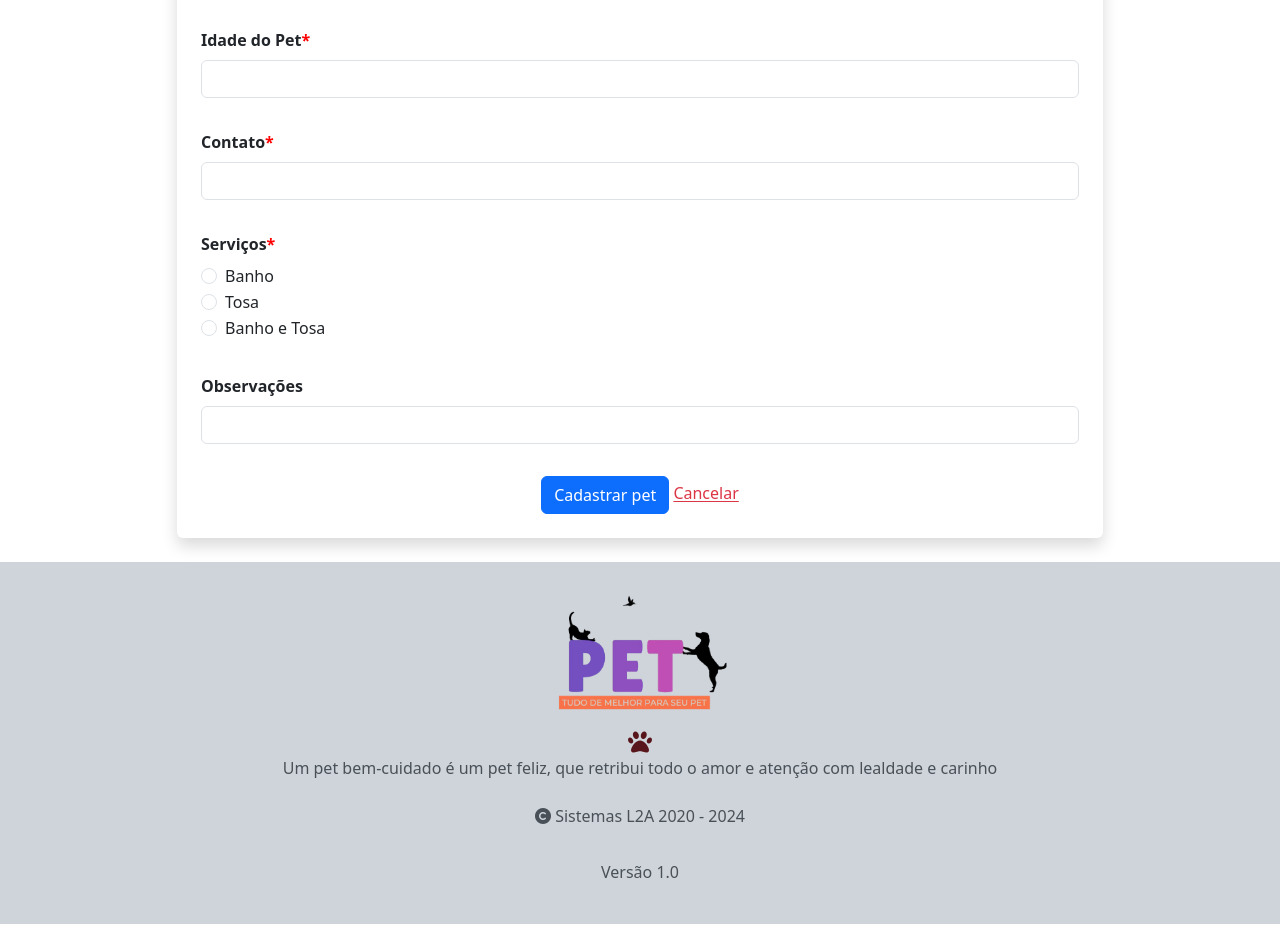
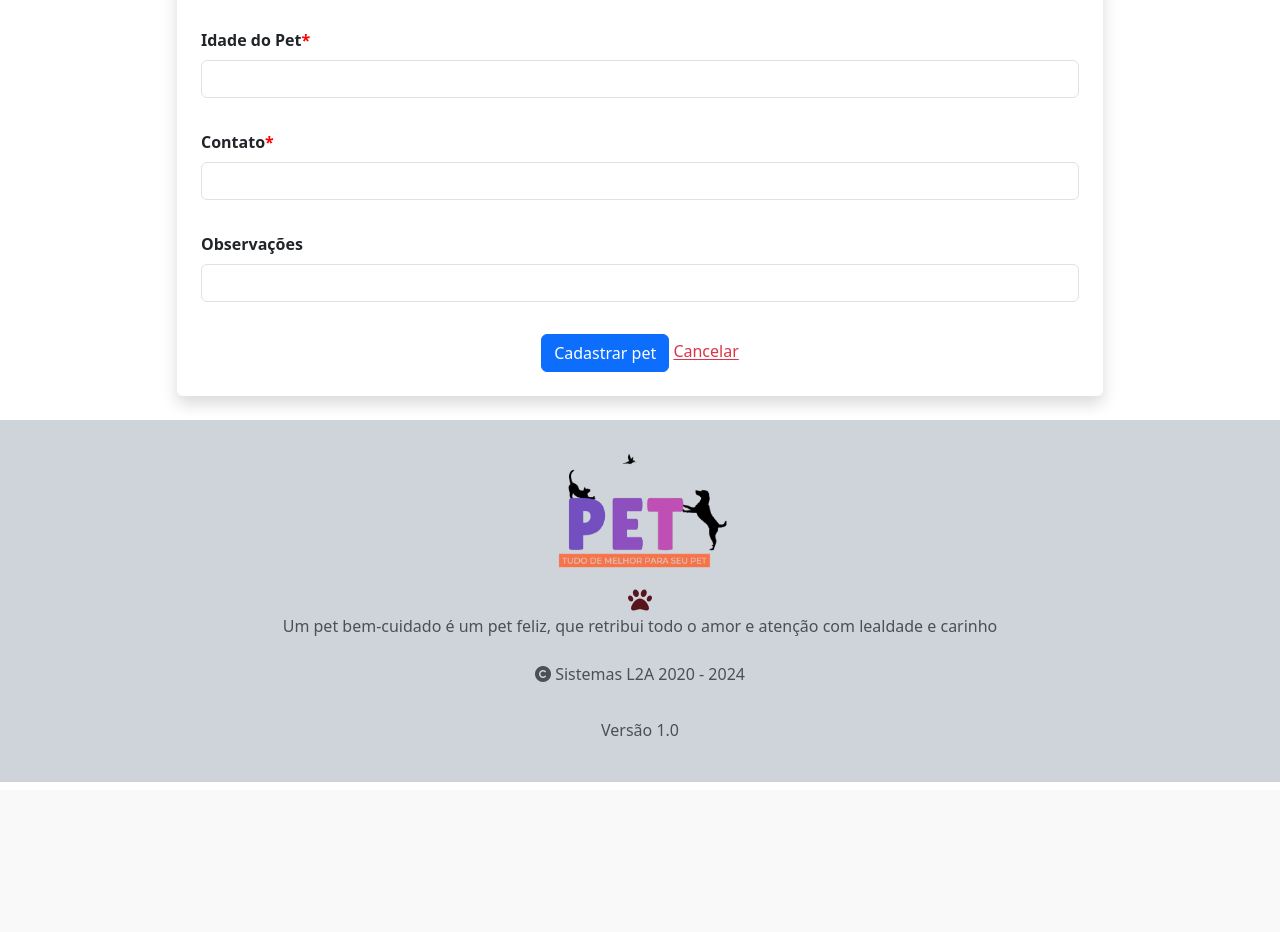
Before and after one commit to gabrielcaxtanho/registerdog, a PHP site: page /cadastro.php in a window 1280 px wide. Shown: the part 553-1485 px from the top of the page. After the commit the page ends 1335 px from the top, so only its background shows below. Run offline with PHP 8.4, Linux system fonts and the light colour scheme; the visitor is signed in with stand-in values (Sample User, id 1); some libraries are stand-ins or nearby versions; some web fonts are replaced.

Commit message:
inserindo pets

```diff
--- a/cadastro.php
+++ b/cadastro.php
@@ -120,22 +120,6 @@ unset($_SESSION['mensagem']);
                             <input class="form-control" type="text" id="contatoTutor" name="contatoTutor" required>
                         </div>
                         <div class="mb-3">
-                            <label class="form-label"><strong>Serviços</strong><b style="color: #ff0000;">*</b></label>
-                            <div class="form-check">
-                                <input class="form-check-input" type="radio" name="descricao" value="banho" required>
-                                <label class="form-check-label" for="banho">Banho</label>
-                            </div>
-                            <div class="form-check">
-                                <input class="form-check-input" type="radio" name="descricao" value="tosa">
-                                <label class="form-check-label" for="tosa">Tosa</label>
-                            </div>
-                            <div class="form-check">
-                                <input class="form-check-input" type="radio" name="descricao" value="banho e tosa">
-                                <label class="form-check-label" for="banhoTosa">Banho e Tosa</label>
-                            </div>
-                        </div>
-
-                        <div class="mb-3">
                             <label for="observacao" class="form-label"><strong>Observações</strong></label>
                             <input class="form-control" type="text" id="observacao" name="observacao">
                         </div>
--- a/includes/functions.inc.php
+++ b/includes/functions.inc.php
@@ -339,9 +339,28 @@ function agora()
 
     return $thisHour;
 }
-function createPet($conn, $raca, $nome, $idade, $dono, $contato, $observacao, $hoje, $agora) {
 
-    $sql = "INSERT INTO pets (dono, nome, idade, observacao, idRaca, contato, hora, data) VALUES (?, ?, ?, ?, ?, ?, ?, ?)";
+function createDono($conn, $nomeTutor, $contato) {
+    $sql = "INSERT INTO donos (nome, contato) VALUES (?, ?)";
+    $stmt = mysqli_stmt_init($conn);
+
+    if (!mysqli_stmt_prepare($stmt, $sql)) {
+        echo "Erro na preparação da query: " . mysqli_stmt_error($stmt);
+        return null; // Retorna null se falhar
+    }
+
+    mysqli_stmt_bind_param($stmt, "ss", $nomeTutor, $contato);
+    if (!mysqli_stmt_execute($stmt)) {
+        echo "Erro ao inserir dono: " . mysqli_stmt_error($stmt);
+        return null; // Retorna null se falhar
+    }
+
+    mysqli_stmt_close($stmt);
+    return mysqli_insert_id($conn); // Retorna o ID do dono inserido
+}
+
+function createPet($conn, $raca, $nome, $idade, $donoId, $contato, $observacao, $idResp, $hoje, $agora) {
+    $sql = "INSERT INTO pets (dono, nome, idade, observacao, idRaca, contato, idusers, hora, data) VALUES (?, ?, ?, ?, ?, ?, ?, ?, ?)";
     $stmt = mysqli_stmt_init($conn);
 
     if (!mysqli_stmt_prepare($stmt, $sql)) {
@@ -349,18 +368,16 @@ function createPet($conn, $raca, $nome, $idade, $dono, $contato, $observacao, $h
         return;
     }
 
-    mysqli_stmt_bind_param($stmt, "sissssss", $dono, $nome, $idade, $observacao, $raca, $contato, $agora, $hoje);
+    mysqli_stmt_bind_param($stmt, "isssssiss", $donoId, $nome, $idade, $observacao, $idResp, $raca, $contato, $agora, $hoje);
 
     if (!mysqli_stmt_execute($stmt)) {
         echo "Erro ao inserir registro: " . mysqli_stmt_error($stmt);
     } else {
-        echo "Registro inserido com sucesso.";
+        header("Location: ../cadastro.php?success=usercreated");
     }
 
     mysqli_stmt_close($stmt);
 }
-
-
 
 function dd($parametro, $parametro2 = '', $parametro3 = ''): never{
 
```
Also changed, not shown: includes/addPet.inc.php (+5 -4 lines).
